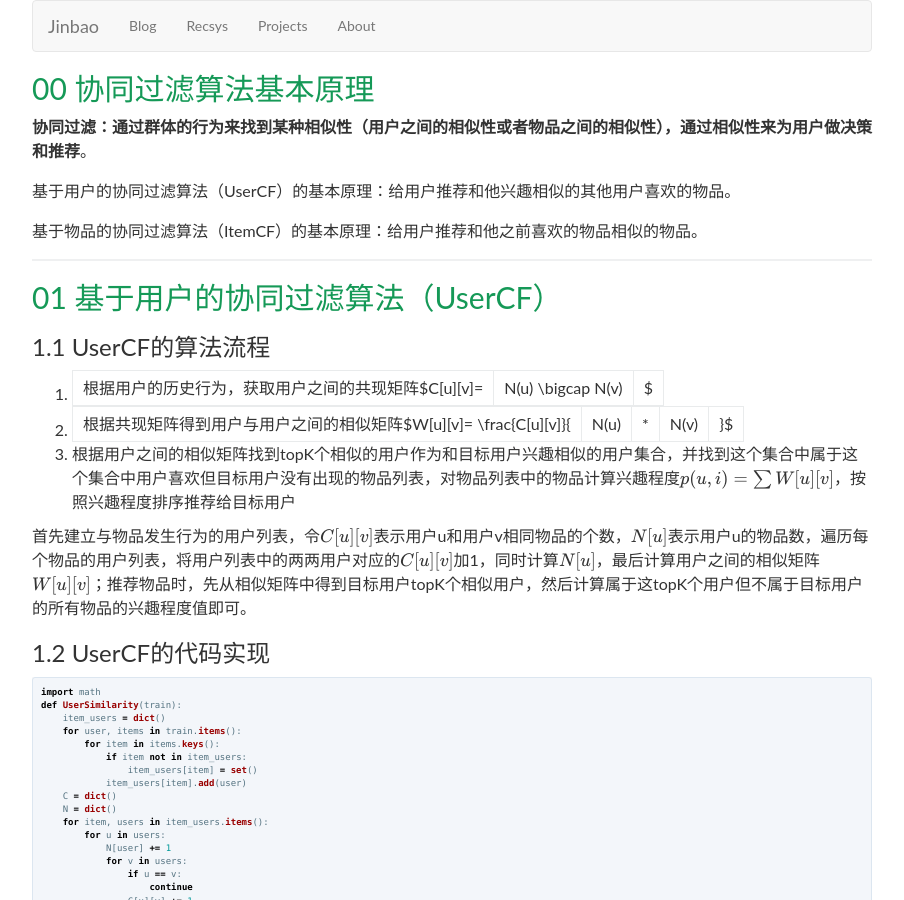
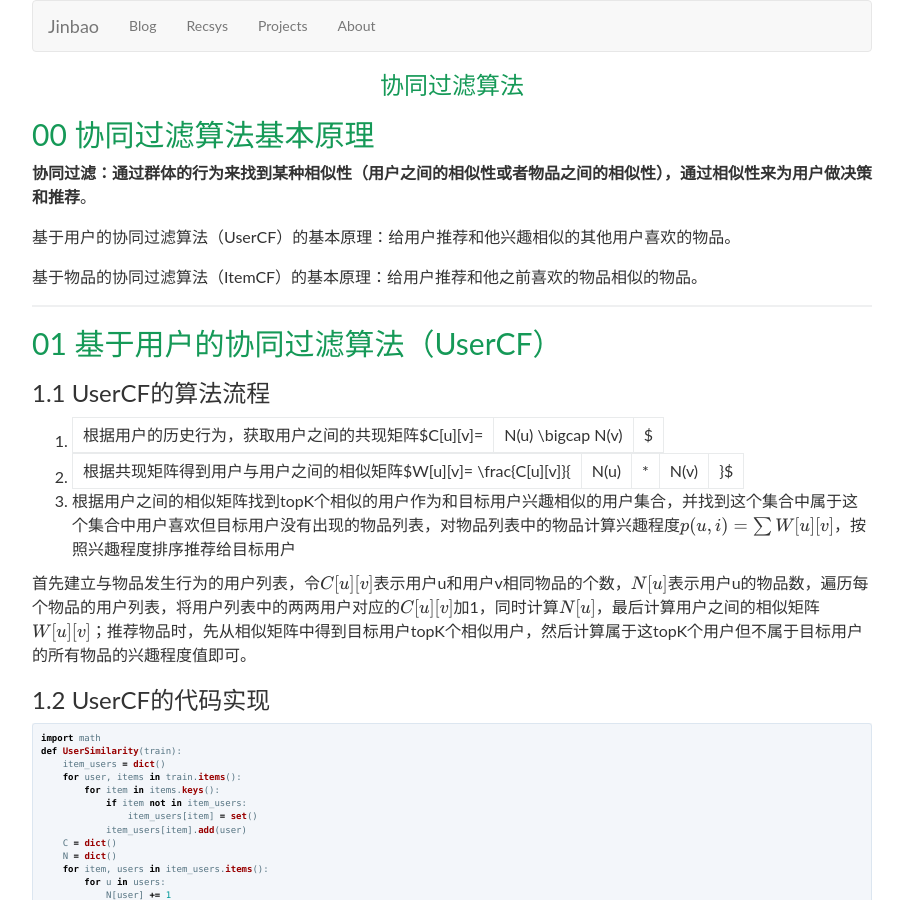
Before and after one commit to JinbaoWeb/jinbaoweb.github.io, a Jekyll site: the page built from recsys/cf.md, in a window 1280 px wide and 900 px high. Shown: the whole window, without its empty margins (188-1092 px from the left). Built offline with Jekyll 4.4.1, drawn with Linux system fonts in a browser that asks for light colours; nearby versions of some CDN libraries; our own code applies the rules of GitHub Pages for plain Markdown files; formulas are drawn with MathJax 3; comment, search, counter and statistics services are not loaded.

Commit message:
Update cf.md

```diff
--- a/recsys/cf.md
+++ b/recsys/cf.md
@@ -1,3 +1,5 @@
+# 协同过滤算法
+
 ## 00 协同过滤算法基本原理
 
 **协同过滤：通过群体的行为来找到某种相似性（用户之间的相似性或者物品之间的相似性），通过相似性来为用户做决策和推荐**。
```
